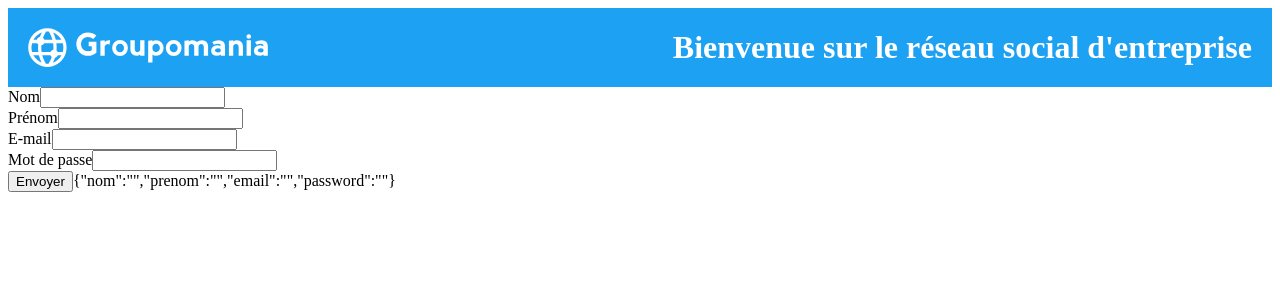
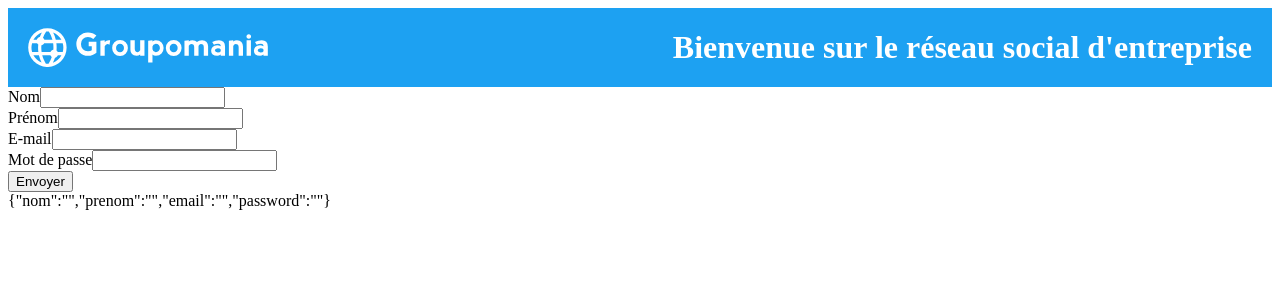
Before and after one commit to Antoine-Jo/JonvilleAntoine_7_19112021, a React (Create React App) app in the folder frontend/: page / in a window 1280 px wide. Shown: the top 300 px of the page. Built offline with nearby package versions, Linux system fonts and the light colour scheme; the HTML template or start-up script is replaced by a standard one.

Commit message:
Ajout composant Button

```diff
--- a/frontend/src/components/Button.jsx
+++ b/frontend/src/components/Button.jsx
@@ -0,0 +1,11 @@
+import React from 'react';
+
+const Button = ({children}) => {
+    return (
+        <div>
+            <button>{children}</button>
+        </div>
+    );
+};
+
+export default Button;
--- a/frontend/src/components/Log/SignUpForm.jsx
+++ b/frontend/src/components/Log/SignUpForm.jsx
@@ -1,4 +1,5 @@
 import React, { useState } from 'react';
+import Button from '../Button';
 import Field from '../Field';
 
 const SignUpForm = () => {
@@ -32,7 +33,7 @@ const SignUpForm = () => {
             <Field type='text' name='prenom' value={state.prenom} onChange={(e) => setState({ ...state, prenom: e.target.value})}>Prénom</Field>
             <Field type='email' name='email' value={state.email} onChange={(e) => setState({ ...state, email: e.target.value})}>E-mail</Field>
             <Field type='password' name='password' value={state.password} onChange={(e) => setState({ ...state, password: e.target.value})}>Mot de passe</Field>
-            <button>Envoyer</button>
+            <Button>Envoyer</Button>
             {JSON.stringify(state)}
         </form>
     );
```
